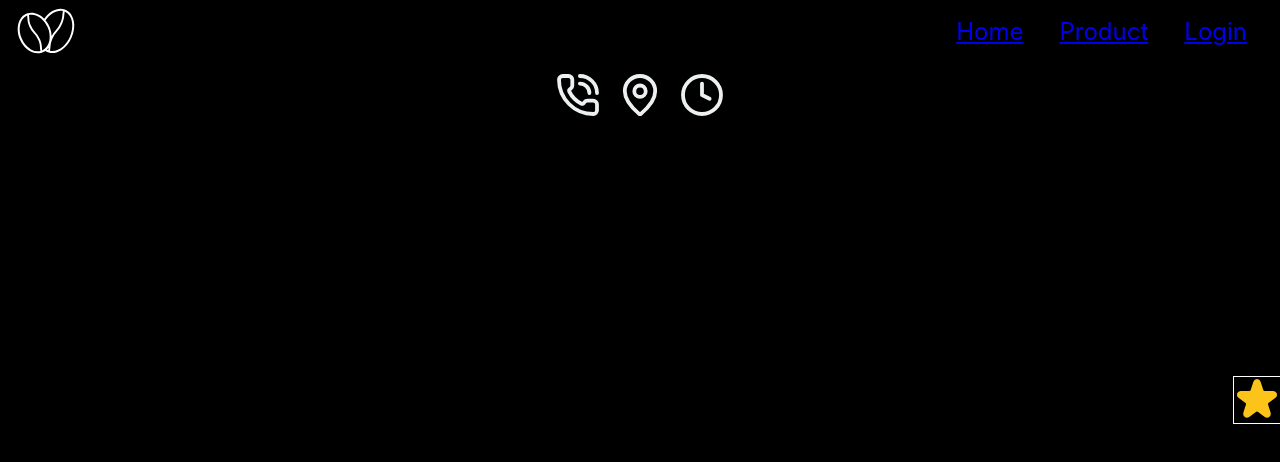
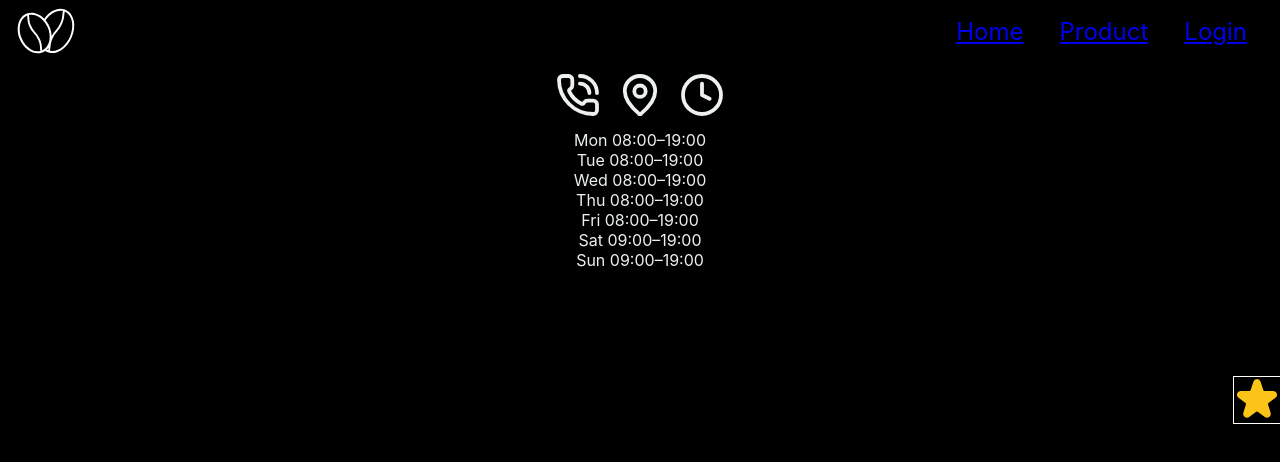
Before and after one commit to Khaanh/MyGastroTrip, a React (Create React App) app: page /app/cafeList/1 in a window 1280 px wide. Shown: the top 462 px of the page. Built offline with nearby package versions, Linux system fonts and the light colour scheme.

Commit message:
WIP: add modal window component with comment

```diff
--- a/src/components/CafeDetails.jsx
+++ b/src/components/CafeDetails.jsx
@@ -19,12 +19,48 @@ export default function CafeDetails() {
 			<h1 className={styles.title}>{title}</h1>
 
 			<Contacts geo={geo} phone={phone} />
+			{/* TODO: Open modal window with working hours */}
+			<div>
+				Mon 08:00–19:00
+				<br />
+				Tue 08:00–19:00
+				<br />
+				Wed 08:00–19:00
+				<br />
+				Thu 08:00–19:00
+				<br />
+				Fri 08:00–19:00
+				<br />
+				Sat 09:00–19:00
+				<br />
+				Sun 09:00–19:00
+			</div>
 
 			<div className={styles.wrapper}>
 				<div className={styles.intro}>
 					<div className={styles.desc}>
 						<p>{desc}</p>
 					</div>
+					{/* <div>
+						среда 08:00–19:00 четверг 08:00–19:00 пятница 08:00–19:00 суббота
+						09:00–19:00 воскресенье 09:00–19:00 понедельник 08:00–19:00 вторник
+						08:00–19:00
+					</div>
+					<div>
+						среда 10:00–18:30 четверг 10:00–18:30 пятница 10:00–18:30 суббота
+						10:00–16:00 воскресенье Закрыто понедельник Закрыто вторник
+						10:00–18:30
+					</div>
+					<div>
+						среда 09:30–20:00 четверг 09:30–20:00 пятница 09:30–21:00 суббота
+						09:30–21:00 воскресенье 10:00–18:00 понедельник 09:30–20:00 вторник
+						09:30–20:00
+					</div>
+					<div>
+						среда 10:00–20:00 четверг 10:00–20:00 пятница 10:00–20:00 суббота
+						10:00–20:00 воскресенье 10:00–20:00 понедельник 12:00–20:00 вторник
+						10:00–20:00
+					</div> */}
 
 					<AsideRating />
 				</div>
```
